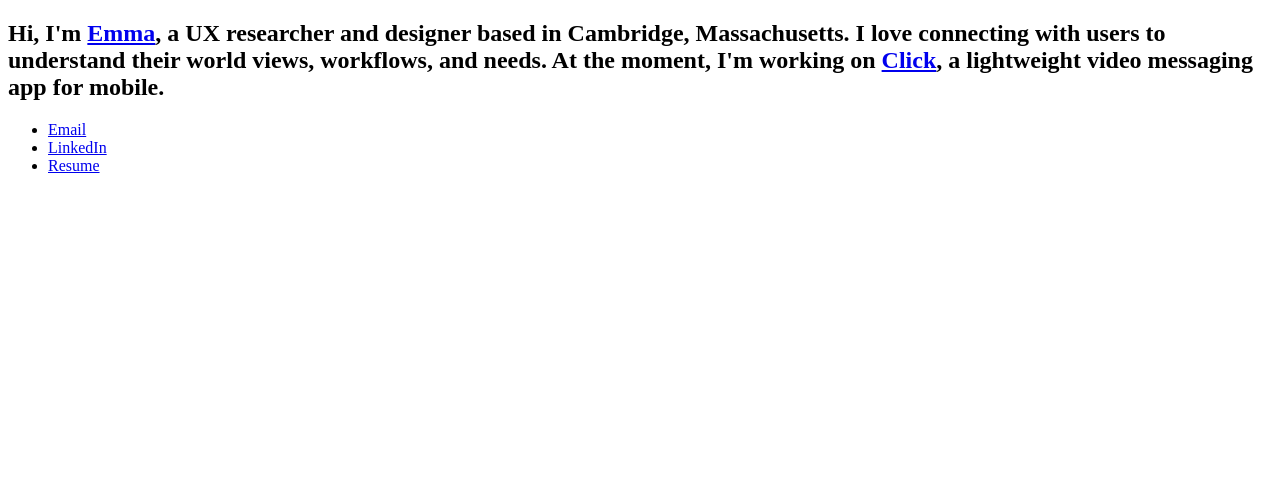
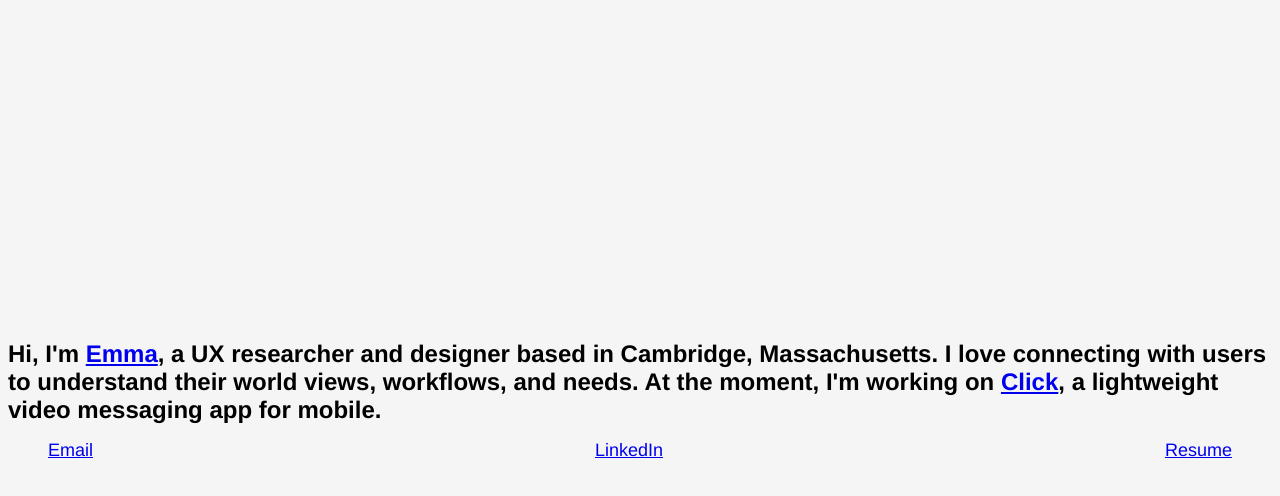
Before and after one commit to egoldhammer/egoldhammer, a plain HTML site: page index.html in a window 1280 px wide. Drawn offline with Linux system fonts and the light colour scheme.

Commit message:
css time

```diff
--- a/index.html
+++ b/index.html
@@ -4,6 +4,56 @@
         <meta charset="utf-8">
         <meta name="viewport" content="width=device-width, initial-scale=1">
         <title>Emma Goldhammer</title>
+        <style type="text/css">
+        	html {
+    box-sizing: border-box;
+    font-family: 'Helvetica Neue', 'Helvetica', 'Arial', sans-serif;
+}
+
+/**
+ * Make all elements from the DOM inherit from the parent box-sizing
+ * Since `*` has a specificity of 0, it does not override the `html` value
+ * making all elements inheriting from the root box-sizing value
+ * See: https://css-tricks.com/inheriting-box-sizing-probably-slightly-better-best-practice/
+ */
+*, *::before, *::after {
+    box-sizing: inherit;
+}
+
+html {
+    background: #f5f5f5;
+}
+
+body {
+    height: 100vh;
+    display: flex;
+    align-items: center;
+    justify-content: center;
+}
+
+h1, h2, h3, h4, h5, h6 {
+    margin: 0;
+}
+
+ul {
+    list-style-type: none;
+    display: flex;
+    flex: row wrap;
+    justify-content: space-between;
+    padding: 0;
+}
+
+.social {
+    padding: 0 40px;
+    a {
+        font-size: 18px;
+    }
+}
+p {
+    max-width: 500px;
+    line-height: 1.5;
+}
+        </style>
     </head>
     <body>
         <main>
```
